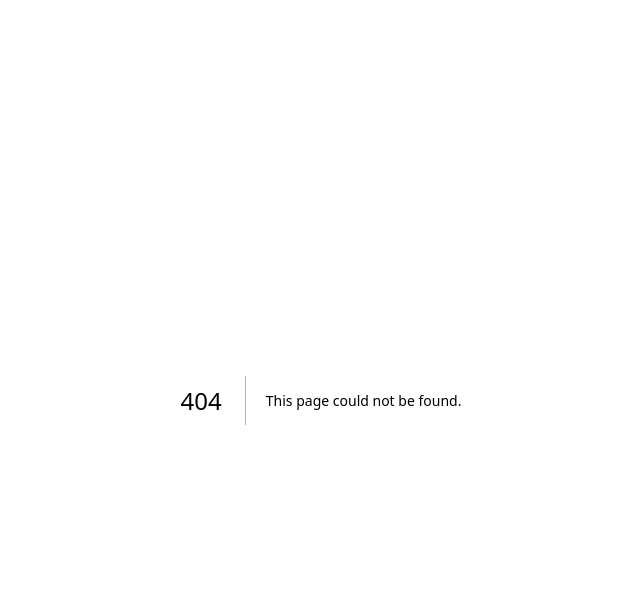
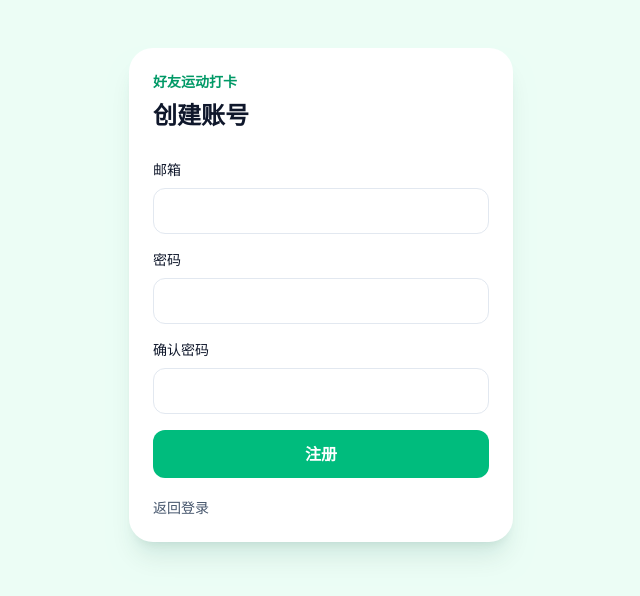
Before and after one commit to hanlchan/PWA_Web_App, a Next.js app: page /register in a window 1280 px wide. Before the commit this address had no page. Shown: the top 596 px of the page, without its empty margins (319-959 px from the left). Built offline with nearby package versions, Linux system fonts and the light colour scheme.

Commit message:
feat: add authentication flows

```diff
--- /dev/null
+++ b/src/app/(auth)/forgot-password/page.tsx
@@ -0,0 +1,3 @@
+import { AuthForm } from "@/components/auth/auth-form";
+import { forgotPasswordAction } from "@/lib/actions/auth";
+export default function ForgotPage(){ return <AuthForm mode="forgot" action={forgotPasswordAction}/>; }
--- /dev/null
+++ b/src/app/(auth)/login/page.tsx
@@ -0,0 +1,3 @@
+import { AuthForm } from "@/components/auth/auth-form";
+import { loginAction } from "@/lib/actions/auth";
+export default function LoginPage(){ return <AuthForm mode="login" action={loginAction}/>; }
--- /dev/null
+++ b/src/app/(auth)/register/page.tsx
@@ -0,0 +1,3 @@
+import { AuthForm } from "@/components/auth/auth-form";
+import { registerAction } from "@/lib/actions/auth";
+export default function RegisterPage(){ return <AuthForm mode="register" action={registerAction}/>; }
--- /dev/null
+++ b/src/app/(auth)/reset-password/page.tsx
@@ -0,0 +1,3 @@
+import { AuthForm } from "@/components/auth/auth-form";
+import { resetPasswordAction } from "@/lib/actions/auth";
+export default function ResetPage(){ return <AuthForm mode="reset" action={resetPasswordAction}/>; }
--- /dev/null
+++ b/src/app/auth/callback/route.ts
@@ -0,0 +1,14 @@
+import { NextResponse } from "next/server";
+import { createClient } from "@/lib/supabase/server";
+
+export async function GET(request: Request) {
+  const url = new URL(request.url);
+  const code = url.searchParams.get("code");
+  const requested = url.searchParams.get("next");
+  const next = requested === "/reset-password" ? requested : "/";
+  if (code) {
+    const { error } = await (await createClient()).auth.exchangeCodeForSession(code);
+    if (!error) return NextResponse.redirect(new URL(next, url.origin));
+  }
+  return NextResponse.redirect(new URL("/login?error=callback", url.origin));
+}
--- /dev/null
+++ b/src/components/auth/auth-form.tsx
@@ -0,0 +1,33 @@
+"use client";
+
+import Link from "next/link";
+import { useActionState } from "react";
+import type { ActionResult } from "@/lib/actions/result";
+
+type Mode = "login" | "register" | "forgot" | "reset";
+type Props = { mode: Mode; action: (state: ActionResult, data: FormData) => Promise<ActionResult> };
+const initial: ActionResult = { ok: false, message: "" };
+
+export function AuthForm({ mode, action }: Props) {
+  const [state, formAction, pending] = useActionState(action, initial);
+  const isEmail = mode !== "reset";
+  const isPassword = mode !== "forgot";
+  return <main className="min-h-dvh bg-emerald-50 px-5 py-12 text-slate-900">
+    <section className="mx-auto max-w-sm rounded-3xl bg-white p-6 shadow-xl shadow-emerald-900/10">
+      <p className="text-sm font-semibold text-emerald-600">好友运动打卡</p>
+      <h1 className="mt-2 text-2xl font-bold">{{ login:"欢迎回来", register:"创建账号", forgot:"找回密码", reset:"设置新密码" }[mode]}</h1>
+      <form action={formAction} className="mt-7 space-y-4">
+        {isEmail && <label className="block text-sm font-medium">邮箱<input name="email" type="email" autoComplete="email" required className="mt-2 w-full rounded-xl border border-slate-200 px-4 py-3 outline-none focus:border-emerald-500" /></label>}
+        {isPassword && <label className="block text-sm font-medium">密码<input name="password" type="password" autoComplete={mode === "login" ? "current-password" : "new-password"} required minLength={8} className="mt-2 w-full rounded-xl border border-slate-200 px-4 py-3 outline-none focus:border-emerald-500" /></label>}
+        {(mode === "register" || mode === "reset") && <label className="block text-sm font-medium">确认密码<input name="confirmPassword" type="password" autoComplete="new-password" required minLength={8} className="mt-2 w-full rounded-xl border border-slate-200 px-4 py-3 outline-none focus:border-emerald-500" /></label>}
+        {!state.ok && state.message && <p role="alert" className="rounded-xl bg-rose-50 p-3 text-sm text-rose-700">{state.message}</p>}
+        {state.ok && mode === "forgot" && <p className="rounded-xl bg-emerald-50 p-3 text-sm text-emerald-700">重置邮件已发送，请检查邮箱。</p>}
+        <button disabled={pending} className="w-full rounded-xl bg-emerald-500 px-4 py-3 font-bold text-white disabled:opacity-60">{pending ? "处理中…" : ({ login:"登录", register:"注册", forgot:"发送重置邮件", reset:"更新密码" }[mode])}</button>
+      </form>
+      <div className="mt-5 flex justify-between text-sm text-slate-600">
+        {mode === "login" && <><Link href="/register">注册账号</Link><Link href="/forgot-password">忘记密码</Link></>}
+        {mode !== "login" && <Link href="/login">返回登录</Link>}
+      </div>
+    </section>
+  </main>;
+}
--- /dev/null
+++ b/src/lib/actions/auth.ts
@@ -0,0 +1,49 @@
+"use server";
+
+import { redirect } from "next/navigation";
+import { getPublicEnv } from "@/lib/env";
+import { createClient } from "@/lib/supabase/server";
+import { forgotPasswordSchema, loginSchema, registerSchema, resetPasswordSchema } from "@/lib/validation/auth";
+import type { ActionResult } from "./result";
+
+const failure = (message: string): ActionResult => ({ ok: false, message });
+
+export async function loginAction(_: ActionResult, formData: FormData): Promise<ActionResult> {
+  const parsed = loginSchema.safeParse(Object.fromEntries(formData));
+  if (!parsed.success) return failure(parsed.error.issues[0]?.message ?? "请检查输入");
+  const { error } = await (await createClient()).auth.signInWithPassword(parsed.data);
+  if (error) return failure("邮箱或密码不正确");
+  redirect("/");
+}
+
+export async function registerAction(_: ActionResult, formData: FormData): Promise<ActionResult> {
+  const parsed = registerSchema.safeParse(Object.fromEntries(formData));
+  if (!parsed.success) return failure(parsed.error.issues[0]?.message ?? "请检查输入");
+  const { error } = await (await createClient()).auth.signUp({ email: parsed.data.email, password: parsed.data.password });
+  if (error) return failure(error.message.includes("registered") ? "该邮箱已注册" : "注册失败，请稍后重试");
+  redirect("/onboarding");
+}
+
+export async function forgotPasswordAction(_: ActionResult, formData: FormData): Promise<ActionResult> {
+  const parsed = forgotPasswordSchema.safeParse(Object.fromEntries(formData));
+  if (!parsed.success) return failure(parsed.error.issues[0]?.message ?? "请输入有效邮箱");
+  const { NEXT_PUBLIC_SITE_URL } = getPublicEnv();
+  const { error } = await (await createClient()).auth.resetPasswordForEmail(parsed.data.email, {
+    redirectTo: `${NEXT_PUBLIC_SITE_URL}/auth/callback?next=/reset-password`,
+  });
+  if (error) return failure("发送失败，请稍后重试");
+  return { ok: true, data: undefined };
+}
+
+export async function resetPasswordAction(_: ActionResult, formData: FormData): Promise<ActionResult> {
+  const parsed = resetPasswordSchema.safeParse(Object.fromEntries(formData));
+  if (!parsed.success) return failure(parsed.error.issues[0]?.message ?? "请检查输入");
+  const { error } = await (await createClient()).auth.updateUser({ password: parsed.data.password });
+  if (error) return failure("密码更新失败，请重新打开邮件链接");
+  redirect("/login?reset=success");
+}
+
+export async function logoutAction() {
+  await (await createClient()).auth.signOut();
+  redirect("/login");
+}
```
